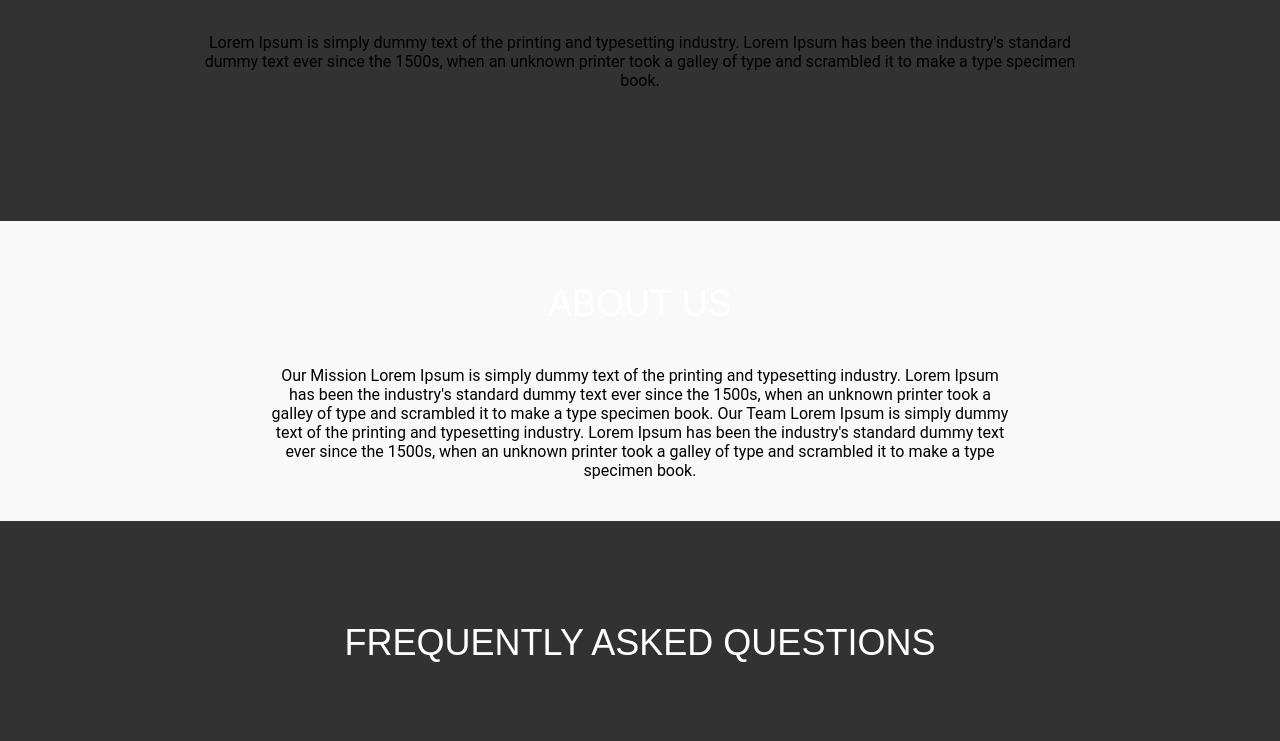
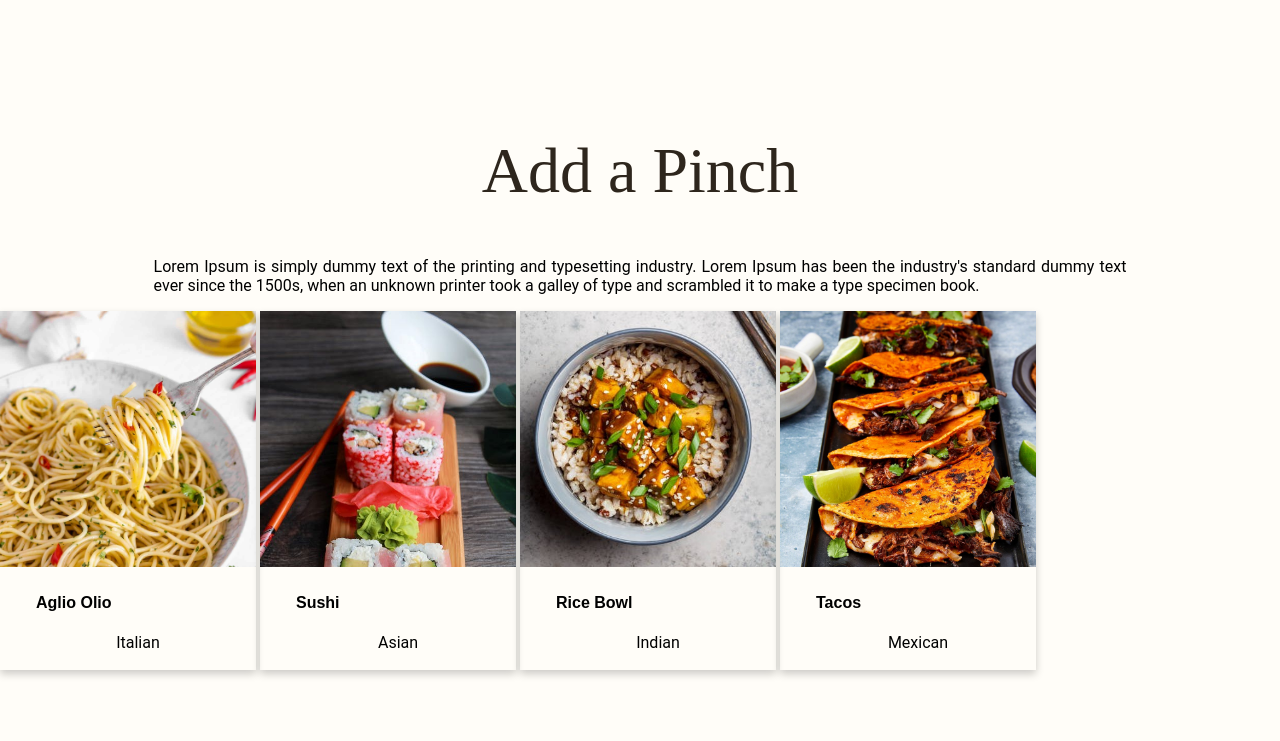
Before and after one commit to sasharebello/FoodBlogWebsite, a plain HTML site: page index.html in a window 1280 px wide. Shown: the part 780-1521 px from the top of the page. Drawn offline with Linux system fonts and the light colour scheme.

Commit message:
cards-base-made

```diff
--- a/index.html
+++ b/index.html
@@ -10,7 +10,10 @@
   <link rel="stylesheet" href="style.css">
 </head>
 
-<body style="background-color: rgb(50, 50, 50)">
+<body style="background-color: #fffdf8">
+  <div>
+    <center><img src="assets/Add a Pinch.png" width="300" height="130"></center>
+  </div>
 
     <div class="navbar">
         <a href="#home">Home</a>
@@ -48,12 +51,11 @@
         <a href="#about">Start Here</a>
       </div>
 
-    <frameset cols="20%,50%">
-    <frame src="img/agl">
-    <frame src="frame_2.html">
-    <frame src="frame_3.html">
-    <frame src="frame_4.html">
-    </frameset>
+      <div>
+        <center><img src="assets/food.png" width="100%" height="600"></center>
+      </div>
+
+
 
   <!-- DESCRIPTION -->
   <div class="container-fluid description-container">
@@ -63,11 +65,45 @@
       </div>
 
       <div class="col description-col">
-          <h1>Dummy text</h1>
+          <h1>Add a Pinch</h1>
           <p class="description">Lorem Ipsum is simply dummy text of the printing and typesetting industry. Lorem Ipsum has been the industry's standard dummy text ever since the 1500s, when an unknown printer took a galley of type and scrambled it to make a type specimen book.</p>
       </div>
     </div>
   </div>
+
+ <section>
+  <div class="card">
+    <img src="assets/pasta.jpg" alt="" style="width:100%">
+    <div class="container">
+      <h4><b>Aglio Olio</b></h4>
+      <p>Italian</p>
+    </div>
+  </div>
+
+  <div class="card">
+    <img src="assets/sushi.jpeg" alt="" style="width:100%">
+    <div class="container">
+      <h4><b>Sushi</b></h4>
+      <p>Asian</p>
+    </div>
+  </div>
+
+  <div class="card">
+    <img src="assets/ricebowl.jpg" alt="" style="width:100%">
+    <div class="container">
+      <h4><b>Rice Bowl</b></h4>
+      <p>Indian</p>
+    </div>
+  </div>
+
+  <div class="card">
+    <img src="assets/taco.jpg" alt="" style="width:100%">
+    <div class="container">
+      <h4><b>Tacos</b></h4>
+      <p>Mexican</p>
+    </div>
+  </div>
+ </section>
 
 
 <div class="container-fluid description-container">
--- a/style.css
+++ b/style.css
@@ -6,11 +6,11 @@ html,body {
 }
 
 h1 {
-    font-family: 'Oswald', sans-serif;
-    font-size: 2.25rem;
+    font-family: 'Montserrat';
+    font-size: 4rem;
     font-weight: 500;
     text-align: center;
-    color: #ffffff;
+    color: #2e261d;
 }
 
 h2 {
@@ -37,15 +37,18 @@ p {
   .navbar {
     overflow: hidden;
     height: 70px;
-    background-color: rgb(34, 35, 35);
+    background-color: #fffdf8;
     font-family: Arial, Helvetica, sans-serif;
+    box-shadow: 0 2px 2px -2px rgba(0,0,0,.2);
+    position:absolute;
+    width:100%;
   }
 
   .navbar a {
-    float: right;
+    float: left;
     font-size: 16px;
     height: 70px;
-    color: white;
+    color: #2e261d;;
     text-align: center;
     padding: 25px 16px;
     text-decoration: none;
@@ -53,15 +56,16 @@ p {
   }
 
   .dropdown {
-    float: right;
-    overflow: hidden;
+    float: left;
+    align-items: center;
+    overflow: visible;
   }
 
   .dropdown .dropbtn {
     font-size: 16px;
     border: none;
     outline: none;
-    color: white;
+    color: #2e261d;;
     padding: 14px 16px;
     background-color: inherit;
     font: inherit;
@@ -70,7 +74,7 @@ p {
   }
 
   .navbar a:hover, .dropdown:hover .dropbtn {
-    background-color: rgb(210, 181, 143);
+    background-color: rgb(234, 220, 200);
 
   }
 
@@ -92,6 +96,26 @@ p {
 
   .dropdown:hover .dropdown-content {
     display: block;
+  }
+
+  section{
+    float:center;
+  }
+  .card {
+    box-shadow: 0 4px 8px 0 rgba(0,0,0,0.2);
+    transition: 0.3s;
+    display: inline-block;
+    width: 20%;
+    font-family:Cantarell, sans-serif;
+  }
+
+  .card:hover {
+    box-shadow: 0 8px 16px 0 rgba(0,0,0,0.2);
+  }
+
+  .container {
+    padding: 2px 16px;
+    margin-left: 20px;
   }
 
   /* Create three equal columns that floats next to each other */
```
Also changed, not shown: assets/Add a Pinch.png (added), assets/food.png (added), assets/istockphoto-135849804-170667a.jpg (added), assets/pasta.jpg (added), assets/ricebowl.jpg (added), assets/sushi.jpeg (added), assets/taco.jpg (added).
